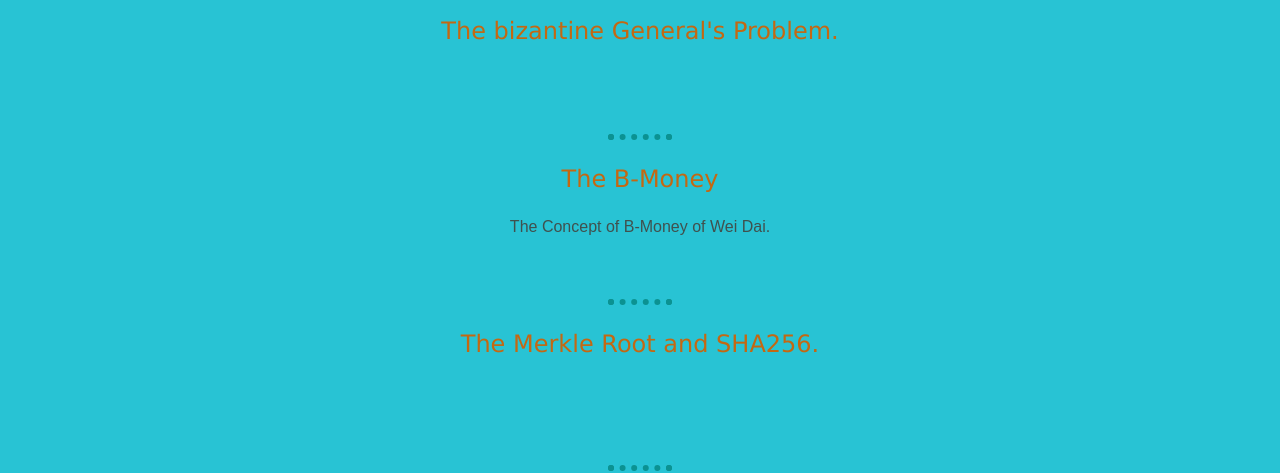
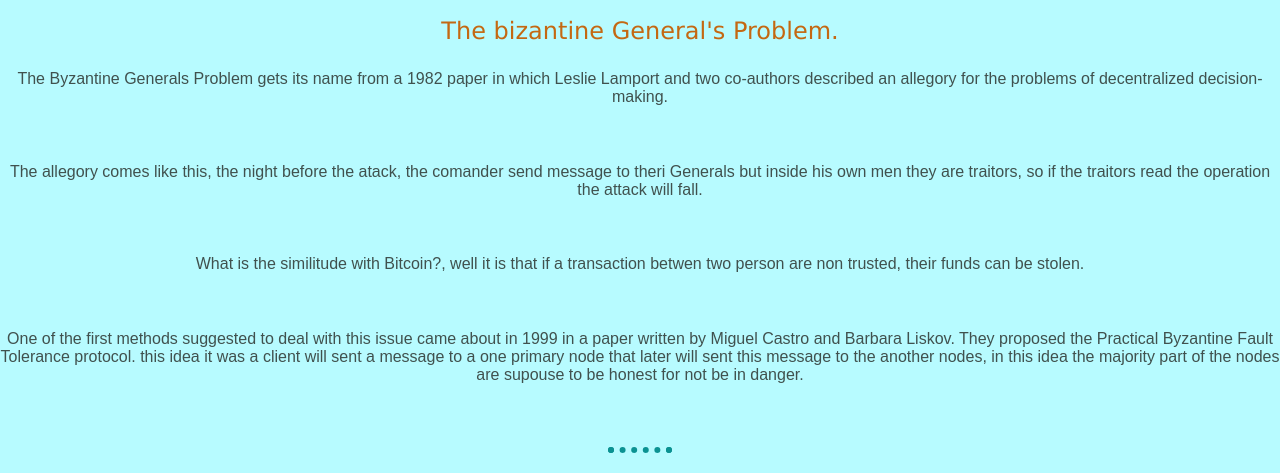
Before and after one commit to CAPTAINNEMO29/example, a Vue app: page /blockchain in a window 1280 px wide. Shown: the part 311-784 px from the top of the page. Built offline with nearby package versions, Linux system fonts and the light colour scheme.

Commit message:
bizantine-generals

```diff
--- a/src/pages/Blockchain.vue
+++ b/src/pages/Blockchain.vue
@@ -15,7 +15,31 @@
     <div class="BFT">
       <img class="" src="" alt="" />
       <h2>The bizantine General's Problem.</h2>
-      <p></p>
+      <p>
+        The Byzantine Generals Problem gets its name from a 1982 paper in which
+        Leslie Lamport and two co-authors described an allegory for the problems
+        of decentralized decision-making.
+      </p>
+      <br />
+      <p>
+        The allegory comes like this, the night before the atack, the comander
+        send message to theri Generals but inside his own men they are traitors,
+        so if the traitors read the operation the attack will fall.
+      </p>
+      <br />
+      <p>
+        What is the similitude with Bitcoin?, well it is that if a transaction
+        betwen two person are non trusted, their funds can be stolen.
+      </p>
+      <br />
+      <p>
+        One of the first methods suggested to deal with this issue came about in
+        1999 in a paper written by Miguel Castro and Barbara Liskov. They
+        proposed the Practical Byzantine Fault Tolerance protocol. this idea it
+        was a client will sent a message to a one primary node that later will
+        sent this message to the another nodes, in this idea the majority part
+        of the nodes are supouse to be honest for not be in danger.
+      </p>
     </div>
     <hr />
 
@@ -59,6 +83,6 @@
 
 <style>
 .Bitcoin {
-  background-color: #28c3d4;
+  background-color: #b7fbff;
 }
 </style>
```
